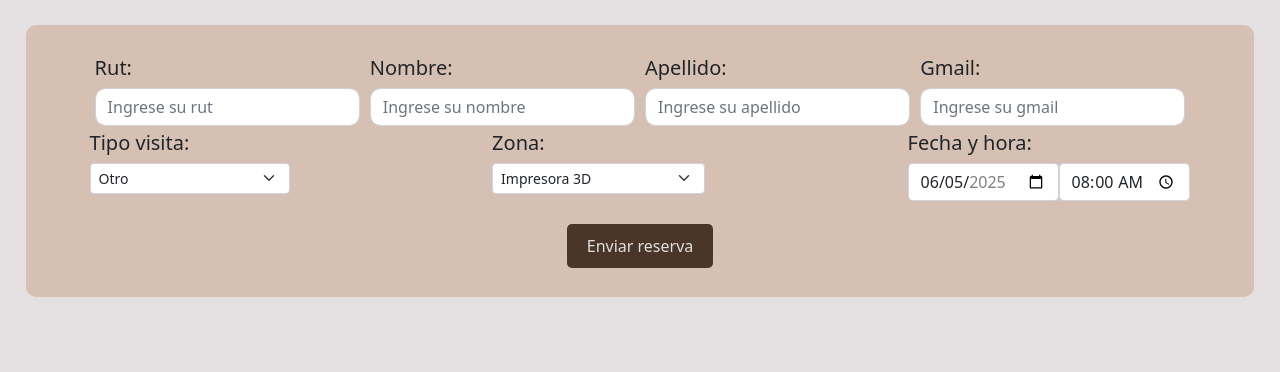
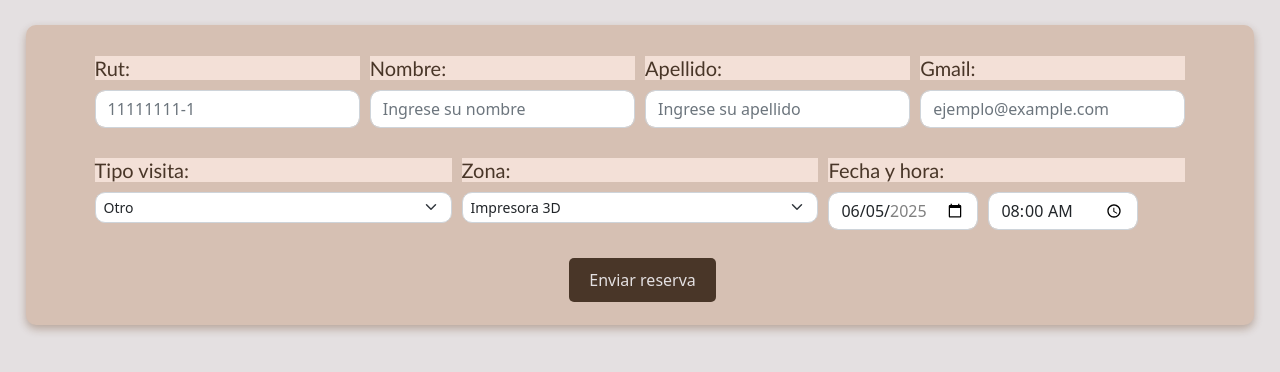
Before and after one commit to LemonHum4n/proyectoMaker, a Flask app: page /reserva in a window 1280 px wide. Shown: the part 69-441 px from the top of the page. Run offline with Flask 3, Linux system fonts and the light colour scheme.

Commit message:
Mejora en el css de reserva 2

```diff
--- a/markerSpace/flask_app/static/css/estilo_reserva.css
+++ b/markerSpace/flask_app/static/css/estilo_reserva.css
@@ -3,7 +3,9 @@ form {
     background-color: #D6C0B3;
     margin: 2%;
     border-radius: 10px;
-    height:10%;
+    height: 300px;
+    box-shadow: #5e2e0b52 0px 4px 8px 0px;
+    position: relative;
 }
 
 body {
@@ -23,6 +25,9 @@ footer{
     display: flex;
     justify-content: center;
     margin-top: 20px;
+    position: absolute;
+    bottom: 20px;
+    width: 90%;
 }
 
 footer > input {
@@ -34,14 +39,37 @@ footer > input {
     cursor: pointer;
     font-size: 16px;
     margin: 3px;
+
 }
 
-.div_rut, .div_nombre, .div_apellido, .div_gmail {
+.div_rut, .div_nombre, .div_apellido, .div_gmail, .div_tipo, .div_zona, .div_fecha {
     width: 100%;
     padding: 5px;
 }
 
-.div_rut > input, .div_nombre > input, .div_apellido > input, .div_gmail > input {
+.div_rut > input, .div_nombre > input, .div_apellido > input, .div_gmail > input, .div_tipo > select, .div_zona > select, .div_fecha > input {
     border-radius: 10px;
+    width: 100%;
+}
 
+section {
+    margin-bottom: 20px;
 }
+
+h5 {
+    margin-bottom: 10px;
+    font-family: 'Trebuchet MS';
+    background-color: #f3e0d7;
+    color: #493628;
+}
+
+.div_fecha > .d-flex > input {
+    margin-right: 10px;
+    width: 150px;
+    border-radius: 10px;
+}
+
+footer:hover > input {
+    background-color: #AB886D;
+    color: #493628;
+}
--- a/markerSpace/flask_app/templates/reserva.html
+++ b/markerSpace/flask_app/templates/reserva.html
@@ -5,7 +5,8 @@
     <meta name="viewport" content="width=device-width, initial-scale=1.0">
     <title>Pedir hora</title>
     <link href="https://cdn.jsdelivr.net/npm/bootstrap@5.0.2/dist/css/bootstrap.min.css" rel="stylesheet" integrity="sha384-EVSTQN3/azprG1Anm3QDgpJLIm9Nao0Yz1ztcQTwFspd3yD65VohhpuuCOmLASjC" crossorigin="anonymous">
-    <link rel="stylesheet" href="{{url_for('static',filename='css/estilo_reserva.css')}}">
+    <!-- <link rel="stylesheet" href="{{url_for('static',filename='css/estilo_reserva.css')}}"> -->
+     <link rel="stylesheet" href="estilo_reserva.css">
 </head>
 <body>
     <div>
@@ -21,10 +22,7 @@
                 <section class="d-flex">
                     <div class="div_rut">
                         <h5>Rut:</h5>
-                        <input type="text" name="rut" class="form-control" placeholder="Ingrese su rut" id="validationRut" required>
-                        <div class="invalid-feedback">
-                            Porfavor ingrese su Rut.
-                        </div>
+                        <input type="text" name="rut" class="form-control" placeholder="11111111-1" id="validationRut" required>
                     </div>
 
 
@@ -44,17 +42,14 @@
                     </div>
                     <div class="div_gmail">
                         <h5>Gmail:</h5>
-                        <input type="text" name="gmail" class="form-control" placeholder="Ingrese su gmail" id="validationGmail" required>
-                        <div class="invalid-feedback">
-                            Porfavor ingrese su Gmail.
-                        </div>
+                        <input type="text" name="gmail" class="form-control" placeholder="ejemplo@example.com" id="validationGmail" required>
                     </div>
 
                 </section>
                 <section class="d-flex justify-content-between">
                     <div class="div_tipo">
                         <h5>Tipo visita:</h5>
-                        <select name="tipo_visita" class="form-select form-select-sm" id="idvisita" style="width: 200px;">
+                        <select name="tipo_visita" class="form-select form-select-sm" id="idvisita">
                             <option value="Estudiante">Estudiante</option>
                             <option value="Profesor">Profesor</option>
                             <option value="Apoderado">Apoderado</option>
@@ -78,7 +73,7 @@
                     <div class="div_fecha">
                         <h5>Fecha y hora:</h5>
                         <div class="d-flex align-items-center">
-                            <input class="form-control" style="height: 50%;"
+                            <input class="form-control"
                             type="date"
                             id="start"
                             name="fecha"
@@ -86,7 +81,7 @@
                             min="2025-06-01"
                             max="2025-12-31"
                             />
-                            <input class="form-control" style="height: 50%;" type="time" name="hora" value="08:00" min="08:00" max="18:00">
+                            <input class="form-control" type="time" name="hora" value="08:00" min="08:00" max="18:00">
                         </div>
                     </div>
 
```
